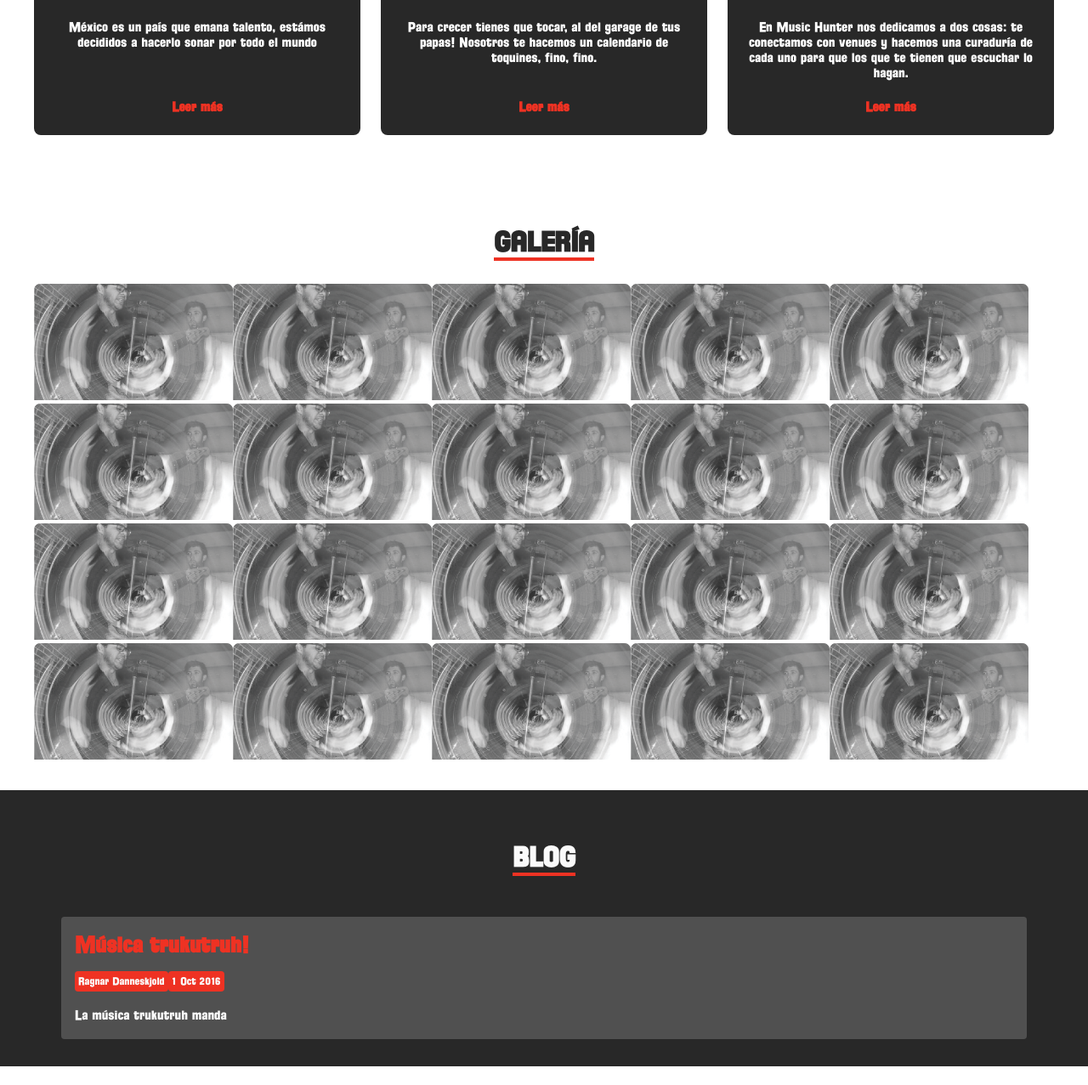
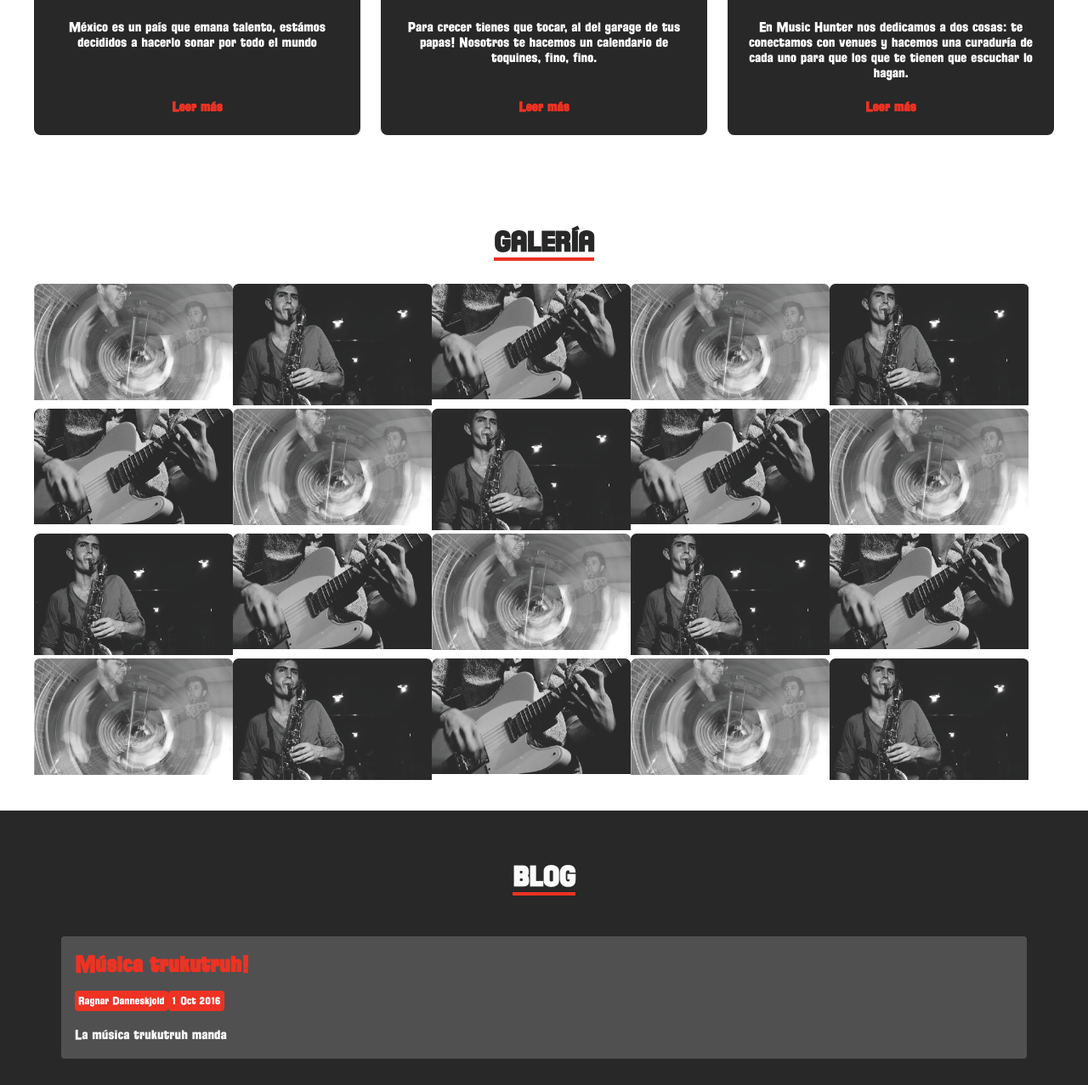
Before and after one commit to SteedMx/music-hunter, a Node project: template src/views/index.pug in a window 1280 px wide. Shown: the part 1344-2621 px from the top of the page at 85% size. Run offline with Node 20 templates, Linux system fonts and the light colour scheme; the template is opened without the code that fills it, so the values that code supplies are empty; style sheets or scripts are compiled from the project's sources.

Commit message:
add: gallery

```diff
--- a/src/styles/components/gallery.styl
+++ b/src/styles/components/gallery.styl
@@ -31,10 +31,16 @@
 
     &Header
       background-color $primary-white
-      padding 1rem
       width 100%
 
-    &Close
+    &Tab
+      display flex
+      justify-content space-between
+      margin 0 auto
+      padding 0.5rem 0
+      width 1200px
+
+    &Button
       background-color transparent
       border 3px solid $primary-black
       color $primary-black
@@ -45,8 +51,8 @@
         cursor pointer
 
     &Image
-      width auto
-      height 90%
+      height auto
+      width 1200px
       display block
       margin 0 auto
 
@@ -97,10 +103,7 @@
       font-size 1.5rem
 
     &Viewer
-      &Header
-        padding 0.75rem 1rem
-
-      &Close
+      &Button
         font-size 0.8rem
         padding 0.25rem 0.5rem
 
--- a/src/views/includes/gallery.pug
+++ b/src/views/includes/gallery.pug
@@ -2,7 +2,13 @@ article(class='Gallery', id='gallery')
   section(class='GalleryViewer', data-visible='false')
     div(class='GalleryViewerContainer')
       header(class='GalleryViewerHeader')
-        button(class='GalleryViewerClose') CERRAR
+        div(class='GalleryViewerTab')
+          button(class='GalleryViewerButton', id='view-close') CERRAR
+
+          div
+            button(class='GalleryViewerButton', id='view-prev') ANTERIOR
+            button(class='GalleryViewerButton', id='view-next') SIGUIENTE
+
       div(class='GalleryViewerBox')
         img(class='GalleryViewerImage', src='')
 
@@ -14,40 +20,40 @@ article(class='Gallery', id='gallery')
       li(class='GalleryItem')
         img(class='GalleryPicture', src='images/header-drums.png')
       li(class='GalleryItem')
-        img(class='GalleryPicture', src='images/header-drums.png')
+        img(class='GalleryPicture', src='images/header-saxo.png')
+      li(class='GalleryItem')
+        img(class='GalleryPicture', src='images/header-guitar.png')
       li(class='GalleryItem')
         img(class='GalleryPicture', src='images/header-drums.png')
       li(class='GalleryItem')
-        img(class='GalleryPicture', src='images/header-drums.png')
+        img(class='GalleryPicture', src='images/header-saxo.png')
+      li(class='GalleryItem')
+        img(class='GalleryPicture', src='images/header-guitar.png')
       li(class='GalleryItem')
         img(class='GalleryPicture', src='images/header-drums.png')
       li(class='GalleryItem')
-        img(class='GalleryPicture', src='images/header-drums.png')
+        img(class='GalleryPicture', src='images/header-saxo.png')
+      li(class='GalleryItem')
+        img(class='GalleryPicture', src='images/header-guitar.png')
       li(class='GalleryItem')
         img(class='GalleryPicture', src='images/header-drums.png')
       li(class='GalleryItem')
-        img(class='GalleryPicture', src='images/header-drums.png')
+        img(class='GalleryPicture', src='images/header-saxo.png')
+      li(class='GalleryItem')
+        img(class='GalleryPicture', src='images/header-guitar.png')
       li(class='GalleryItem')
         img(class='GalleryPicture', src='images/header-drums.png')
       li(class='GalleryItem')
-        img(class='GalleryPicture', src='images/header-drums.png')
+        img(class='GalleryPicture', src='images/header-saxo.png')
+      li(class='GalleryItem')
+        img(class='GalleryPicture', src='images/header-guitar.png')
       li(class='GalleryItem')
         img(class='GalleryPicture', src='images/header-drums.png')
       li(class='GalleryItem')
-        img(class='GalleryPicture', src='images/header-drums.png')
+        img(class='GalleryPicture', src='images/header-saxo.png')
+      li(class='GalleryItem')
+        img(class='GalleryPicture', src='images/header-guitar.png')
       li(class='GalleryItem')
         img(class='GalleryPicture', src='images/header-drums.png')
       li(class='GalleryItem')
-        img(class='GalleryPicture', src='images/header-drums.png')
-      li(class='GalleryItem')
-        img(class='GalleryPicture', src='images/header-drums.png')
-      li(class='GalleryItem')
-        img(class='GalleryPicture', src='images/header-drums.png')
-      li(class='GalleryItem')
-        img(class='GalleryPicture', src='images/header-drums.png')
-      li(class='GalleryItem')
-        img(class='GalleryPicture', src='images/header-drums.png')
-      li(class='GalleryItem')
-        img(class='GalleryPicture', src='images/header-drums.png')
-      li(class='GalleryItem')
-        img(class='GalleryPicture', src='images/header-drums.png')
+        img(class='GalleryPicture', src='images/header-saxo.png')
```
Also changed, not shown: src/javascript/app.js (+30 -2 lines).
